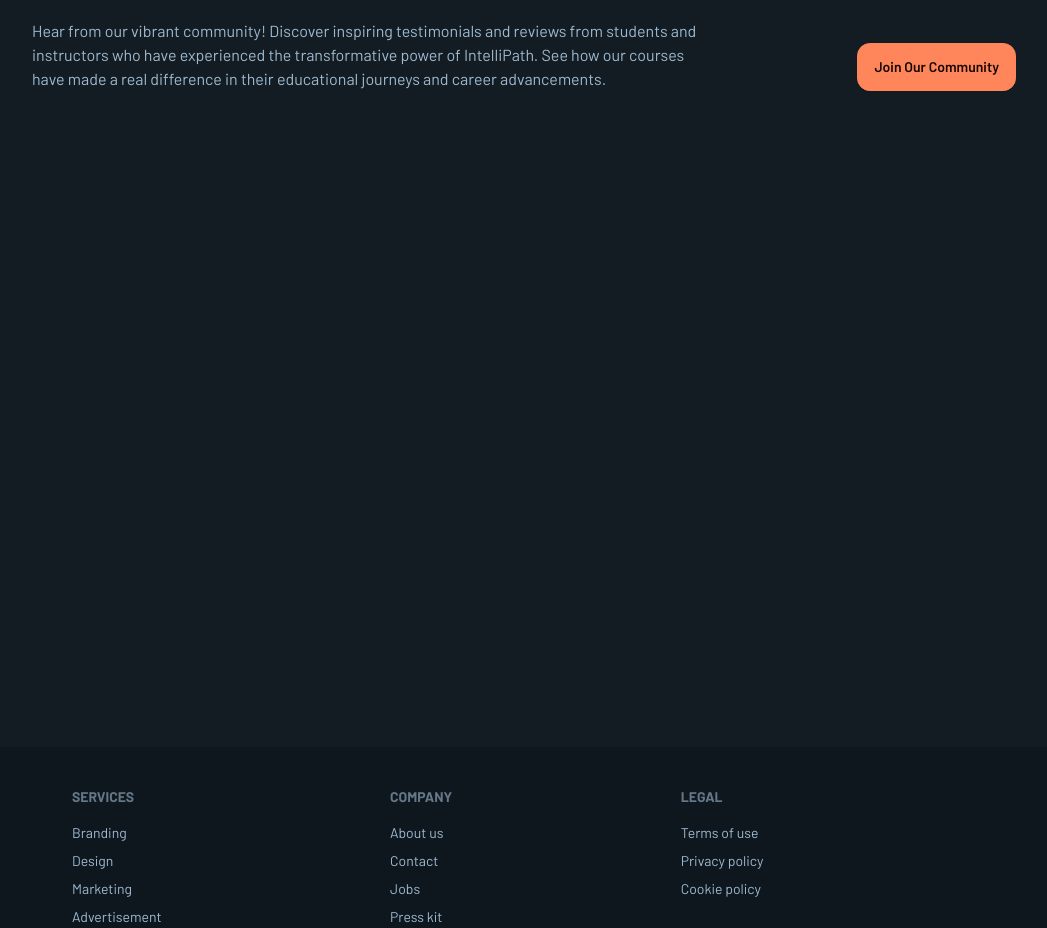
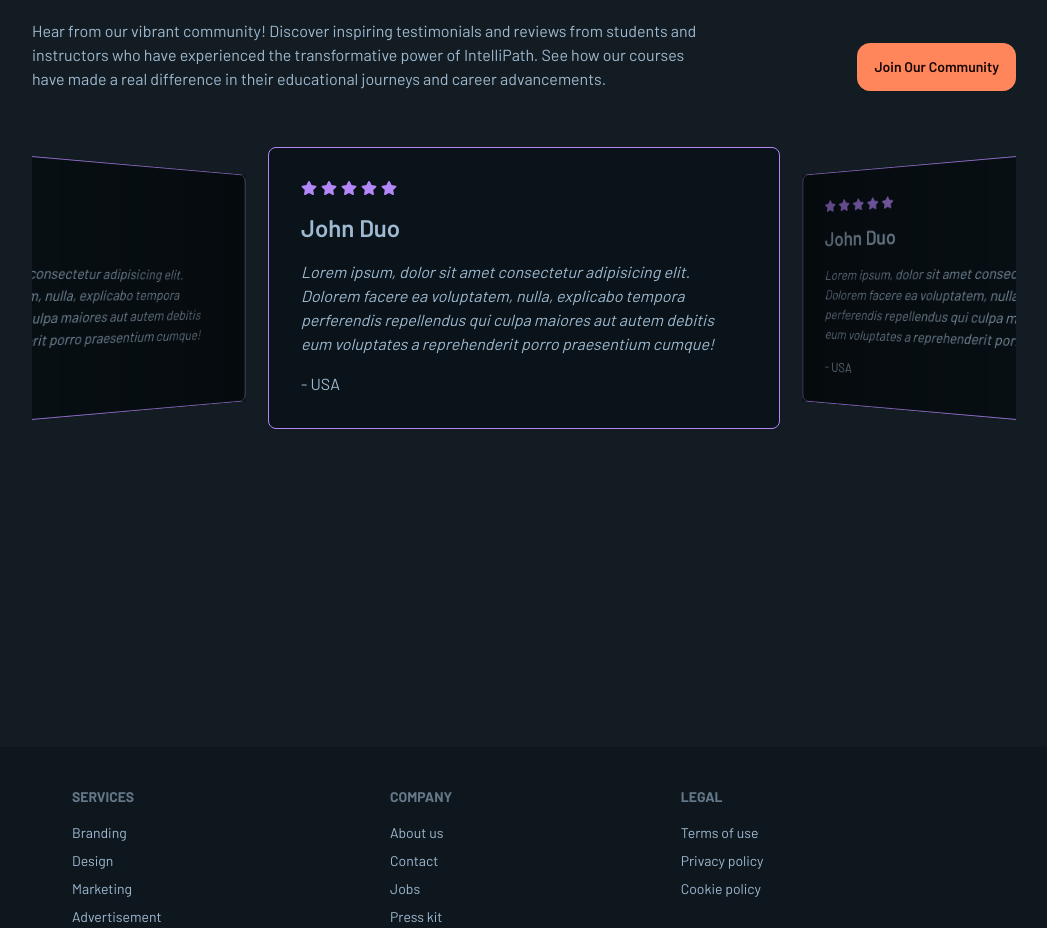
Before and after one commit to taseenjeem/IntelliPath, a Next.js app: page / in a window 1280 px wide. Shown: the part 3440-4368 px from the top of the page, without its empty margins (116-1163 px from the left). Built offline with nearby package versions, Linux system fonts and the light colour scheme; no server answers.

Commit message:
added swiper

```diff
--- /dev/null
+++ b/components/global/cards/TestimonialCard.jsx
@@ -0,0 +1,27 @@
+import { FaStar } from "react-icons/fa";
+
+const TestimonialCard = () => {
+  return (
+    <>
+      <div className="bg-base-300 p-4 shadow-sm sm:p-8 rounded-lg border border-accent">
+        <span className="flex gap-1 text-accent">
+          <FaStar />
+          <FaStar />
+          <FaStar />
+          <FaStar />
+          <FaStar />
+        </span>
+        <h3 className="text-2xl font-semibold my-4">John Duo</h3>
+        <p className="italic">
+          Lorem ipsum, dolor sit amet consectetur adipisicing elit. Dolorem
+          facere ea voluptatem, nulla, explicabo tempora perferendis repellendus
+          qui culpa maiores aut autem debitis eum voluptates a reprehenderit
+          porro praesentium cumque!
+        </p>
+        <p className="mt-4">- USA</p>
+      </div>
+    </>
+  );
+};
+
+export default TestimonialCard;
--- a/components/page/landing-page/Testimonial.jsx
+++ b/components/page/landing-page/Testimonial.jsx
@@ -1,4 +1,5 @@
 import Link from "next/link";
+import TestimonialSlide from "./TestimonialSlide";
 
 const Testimonial = () => {
   return (
@@ -22,6 +23,7 @@ const Testimonial = () => {
             Join Our Community
           </Link>
         </div>
+        <TestimonialSlide />
       </section>
     </>
   );
--- /dev/null
+++ b/components/page/landing-page/TestimonialSlide.jsx
@@ -0,0 +1,58 @@
+"use client";
+import { Swiper, SwiperSlide } from "swiper/react";
+import "swiper/css";
+import "swiper/css/effect-coverflow";
+import "swiper/css/pagination";
+import { EffectCoverflow, Autoplay } from "swiper/modules";
+import TestimonialCard from "@/components/global/cards/TestimonialCard";
+
+const TestimonialSlide = () => {
+  return (
+    <>
+      <Swiper
+        effect={"coverflow"}
+        grabCursor={true}
+        centeredSlides={true}
+        slidesPerView={"auto"}
+        coverflowEffect={{
+          rotate: 50,
+          stretch: 0,
+          depth: 100,
+          modifier: 1,
+          slideShadows: true,
+        }}
+        autoplay={{
+          delay: 3000,
+          disableOnInteraction: false,
+        }}
+        loop={true}
+        modules={[EffectCoverflow, Autoplay]}
+        className="mt-5 md:mt-10"
+      >
+        <SwiperSlide className="max-w-lg w-full my-4">
+          <TestimonialCard />
+        </SwiperSlide>
+        <SwiperSlide className="max-w-lg w-full my-4">
+          <TestimonialCard />
+        </SwiperSlide>
+        <SwiperSlide className="max-w-lg w-full my-4">
+          <TestimonialCard />
+        </SwiperSlide>
+        <SwiperSlide className="max-w-lg w-full my-4">
+          <TestimonialCard />
+        </SwiperSlide>
+        <SwiperSlide className="max-w-lg w-full my-4">
+          <TestimonialCard />
+        </SwiperSlide>
+        <SwiperSlide className="max-w-lg w-full my-4">
+          <TestimonialCard />
+        </SwiperSlide>
+        <SwiperSlide className="max-w-lg w-full my-4">
+          <TestimonialCard />
+        </SwiperSlide>
+      </Swiper>
+    </>
+  );
+};
+
+export default TestimonialSlide;
--- a/package.json
+++ b/package.json
@@ -15,7 +15,8 @@
     "react-dom": "^18",
     "react-hook-form": "^7.52.0",
     "react-icons": "^5.2.1",
-    "react-toastify": "^10.0.5"
+    "react-toastify": "^10.0.5",
+    "swiper": "^11.1.4"
   },
   "devDependencies": {
     "daisyui": "^4.12.10",
```
Also changed, not shown: 1 other file (tests, documents, lock files or other folders).
